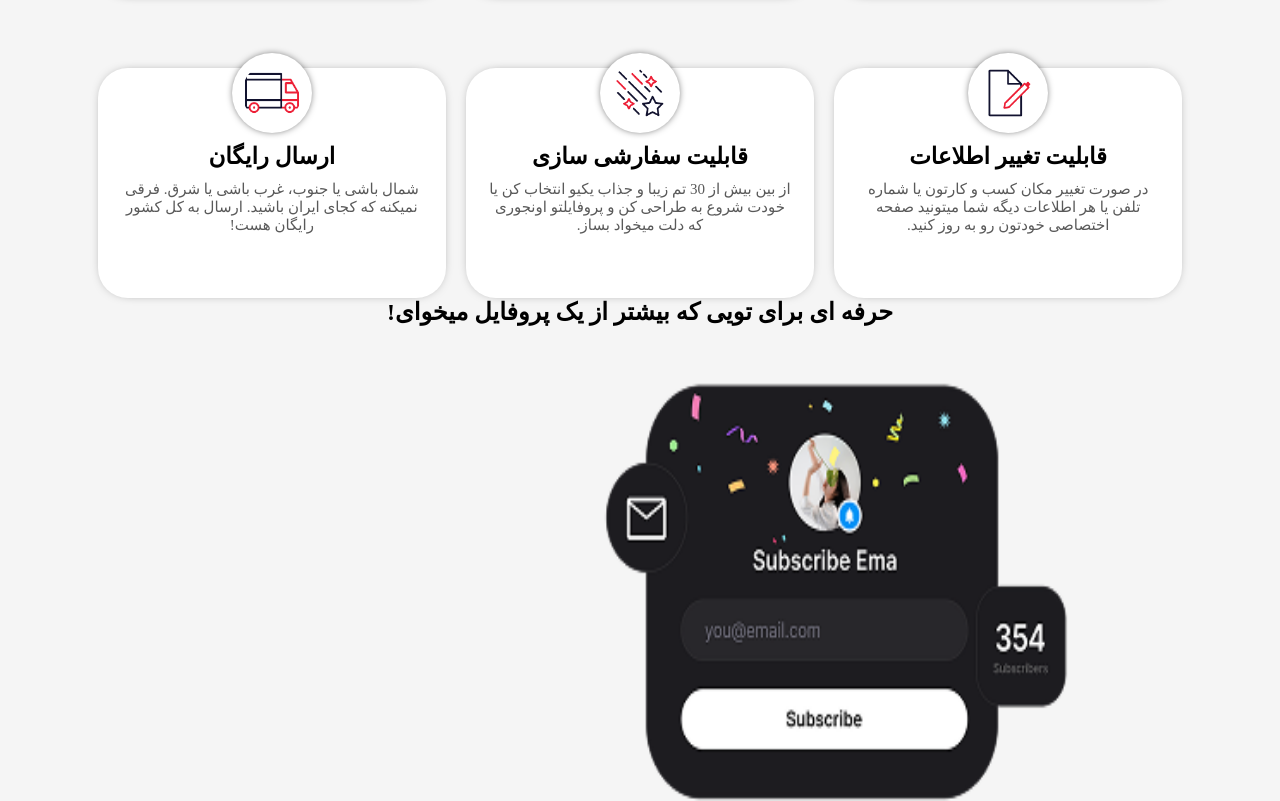
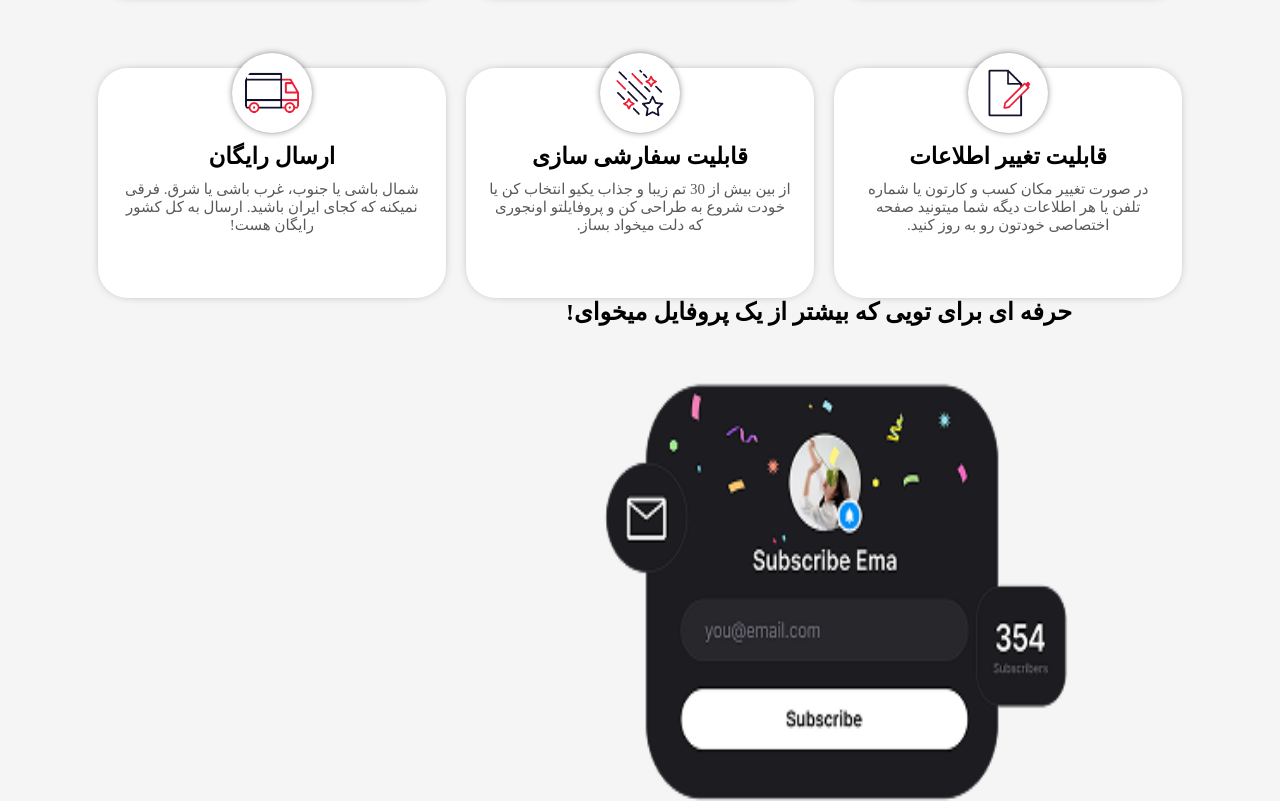
Before and after one commit to bug-hunte-r/Flat, a Next.js app: page / in a window 1280 px wide. Shown: the part 1144-1945 px from the top of the page. Built offline with nearby package versions, Linux system fonts and the light colour scheme.

Commit message:
develop pro section

```diff
--- a/src/components/modules/Pro-card.js
+++ b/src/components/modules/Pro-card.js
@@ -1,5 +1,7 @@
 import Image from 'next/image'
 import React from 'react'
+import style from '../../../styles/pro/pro.css'
+import media from '../../../styles/pro/mediaPro.css'
 
 function ProCard() {
 
--- a/src/components/templates/Pro.js
+++ b/src/components/templates/Pro.js
@@ -6,11 +6,15 @@ import ProCard from '../modules/Pro-card'
 function Pro() {
   return (
     <div className='sub-container'>
+      <div className='black-container-pro'>
+
         <h2 className='title-pro-cards'>حرفه ای برای تویی که بیشتر از یک پروفایل میخوای!</h2>
 
         <div className='container-pro-cards'>
-            <ProCard />
+          <ProCard />
         </div>
+
+      </div>
     </div>
   )
 }
```
